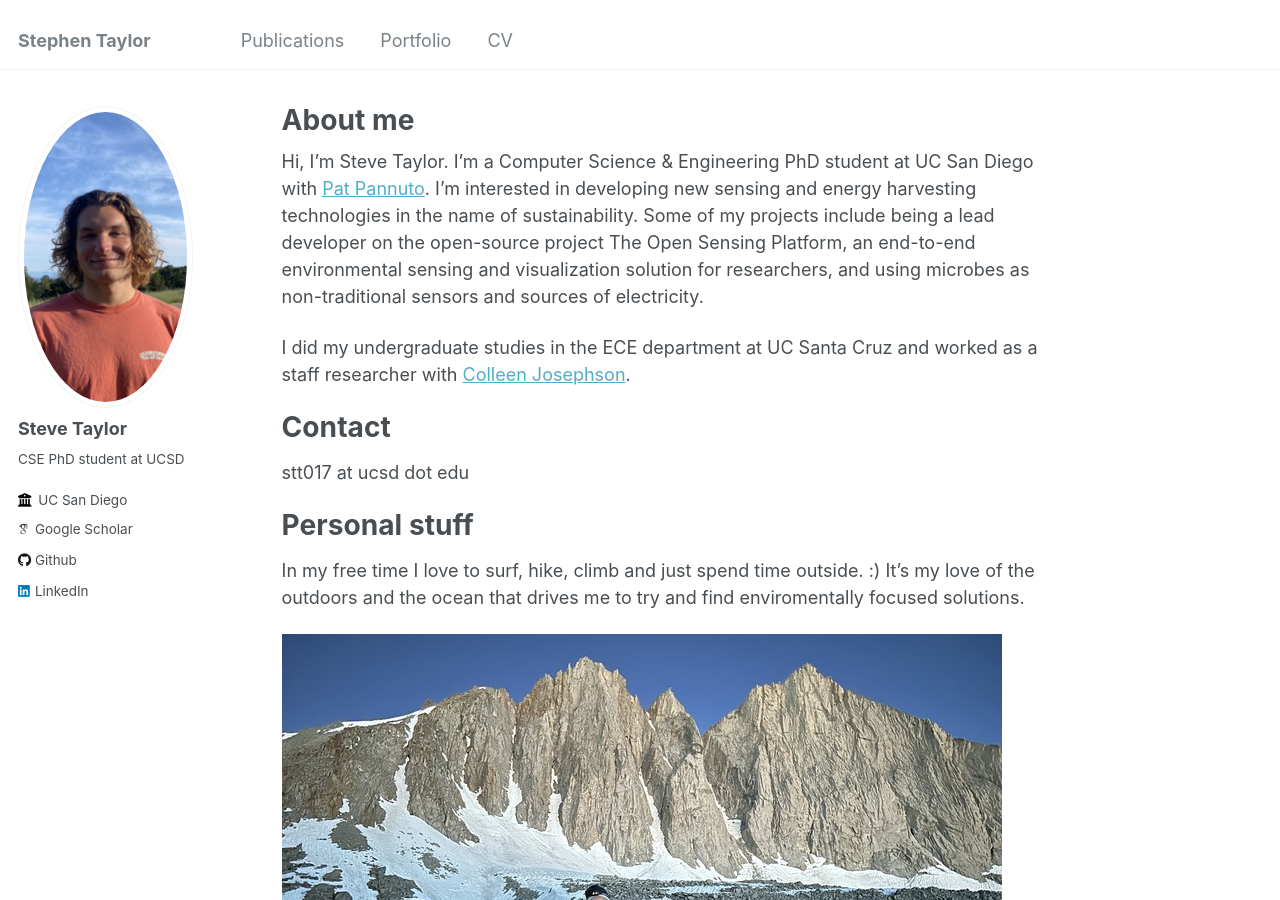
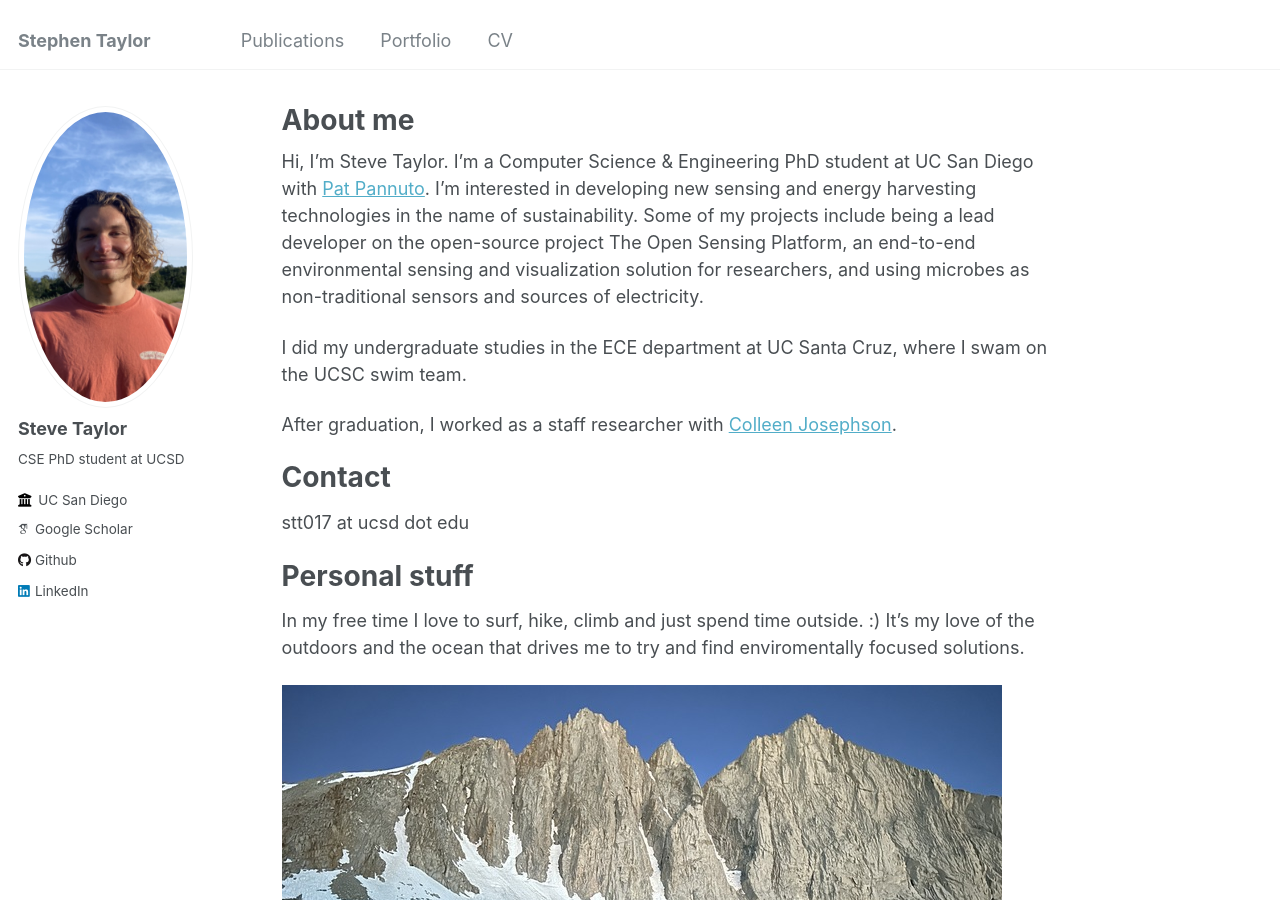
Before and after one commit to stevegtaylor/stevegtaylor.github.io, a Jekyll site: the page built from _pages/about.md, in a window 1280 px wide and 900 px high. Built offline with Jekyll 4.4.1, drawn with Linux system fonts in a browser that asks for light colours; some web fonts are replaced.

Commit message:
text in about

```diff
--- a/_pages/about.md
+++ b/_pages/about.md
@@ -9,7 +9,9 @@ redirect_from:
 
 Hi, I'm Steve Taylor. I'm a Computer Science & Engineering PhD student at UC San Diego with [Pat Pannuto](https://cse.ucsd.edu/people/faculty-profiles/pat-pannuto). I'm interested in developing new sensing and energy harvesting technologies in the name of sustainability. Some of my projects include being a lead developer on the open-source project The Open Sensing Platform, an end-to-end environmental sensing and visualization solution for researchers, and using microbes as non-traditional sensors and sources of electricity.
 
-I did my undergraduate studies in the ECE department at UC Santa Cruz and worked as a staff researcher with [Colleen Josephson](https://people.ucsc.edu/~cojoseph/).
+I did my undergraduate studies in the ECE department at UC Santa Cruz, where I swam on the UCSC swim team.
+
+After graduation, I worked as a staff researcher with [Colleen Josephson](https://people.ucsc.edu/~cojoseph/).
 
 Contact
 ======
```
